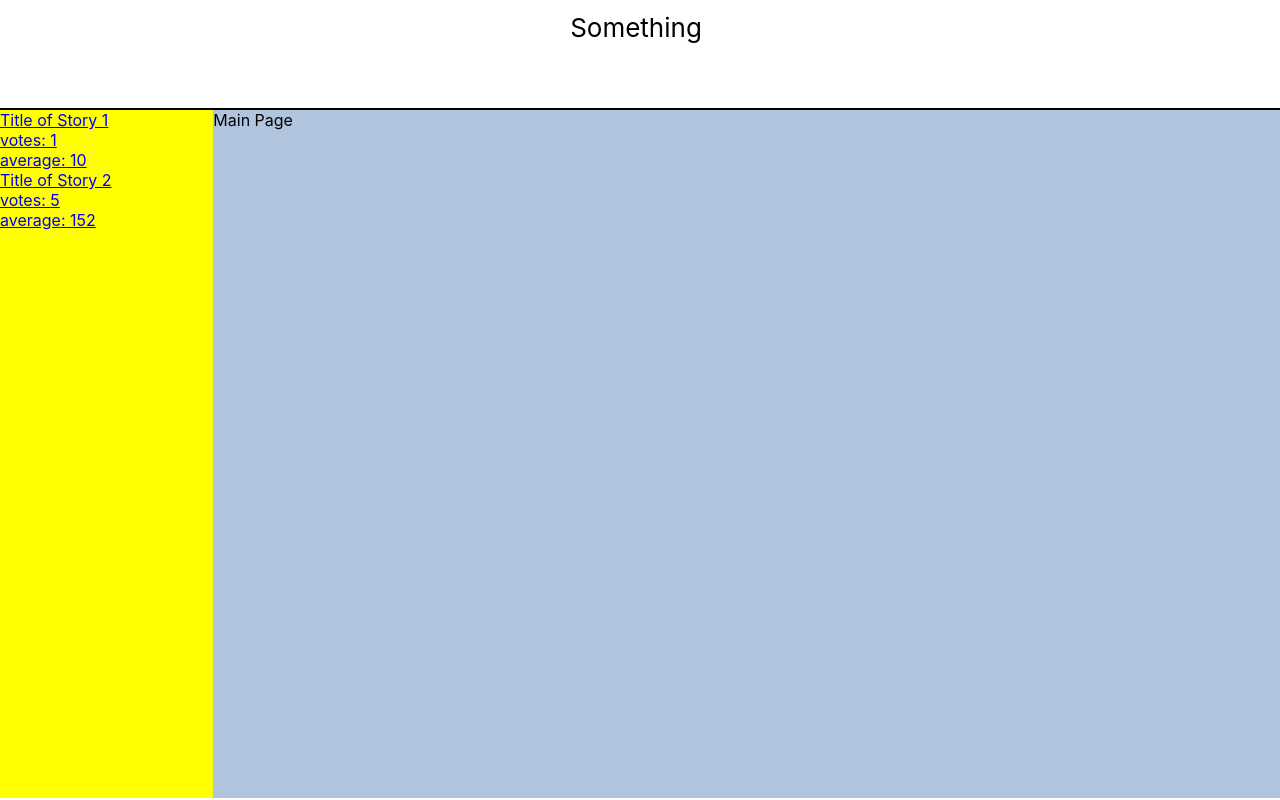
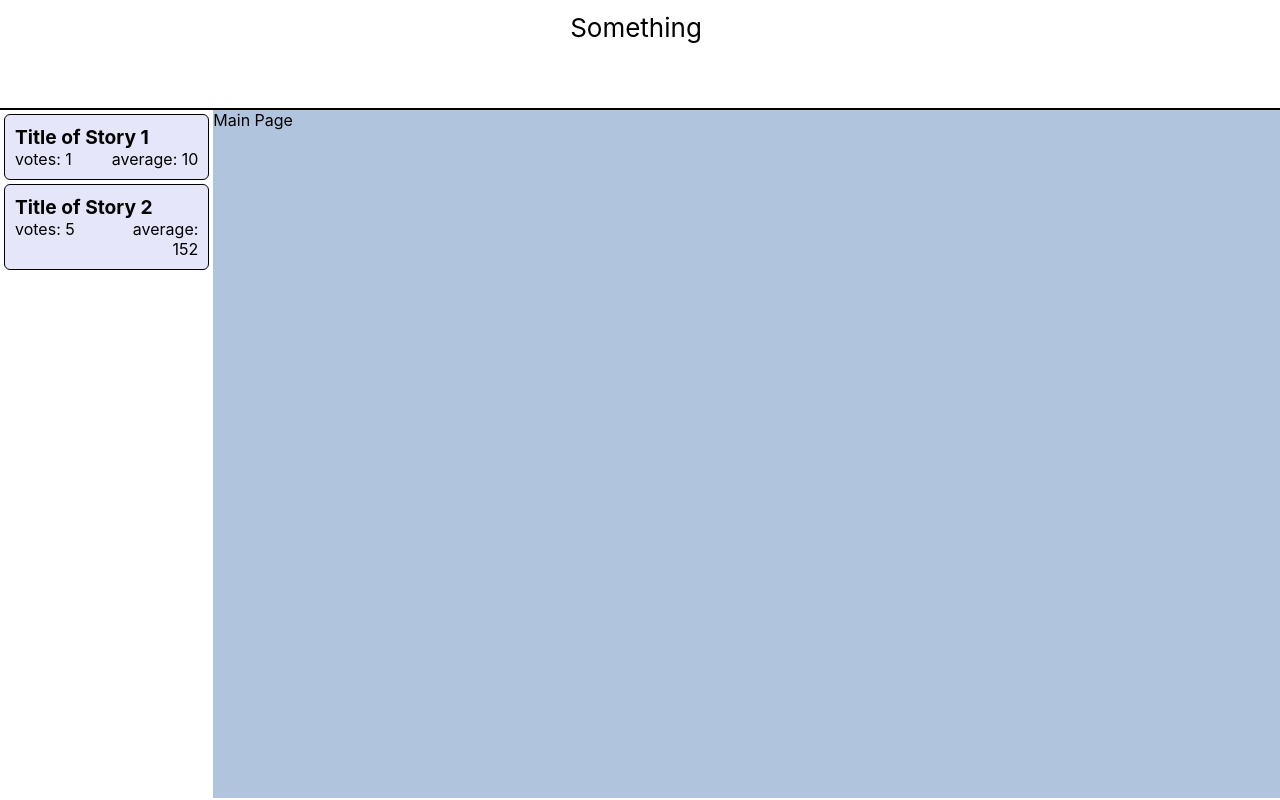
Before and after one commit to MyTurnyet/fast-wisdom-ui, a React (Create React App) app: page /home in a window 1280 px wide. Built offline with nearby package versions, Linux system fonts and the light colour scheme.

Commit message:
added styles and changed title

```diff
--- a/src/App.scss
+++ b/src/App.scss
@@ -9,13 +9,11 @@
 }
 
 .app-layout {
-  background-color: olivedrab;
   display: flex;
   height: 86vh;
   flex-direction: row;
 
 .left-nav {
-  background-color: yellow;
   flex: 1;
 }
 
--- a/src/components/StoryLink.tsx
+++ b/src/components/StoryLink.tsx
@@ -1,5 +1,6 @@
 import { StoryInformation } from '../services/StoryDataService';
 import { NavLink } from 'react-router-dom';
+import './storyLink.scss';
 
 export interface StoryLinkParams {
     story: StoryInformation
@@ -7,9 +8,14 @@ export interface StoryLinkParams {
 
 export const StoryLink = (props: StoryLinkParams) => {
     return (
-        <NavLink to={`/story/${props.story.storyId}`} title={`storyLink${props.story.storyId}`}>
-            <div>{props.story.title}</div>
-            <div>votes: {props.story.numberOfVotes}</div>
-            <div>average: {props.story.voteAverage}</div>
+        <NavLink
+            className={'StoryLink'}
+            to={`/story/${props.story.storyId}`}
+            title={props.story.title}>
+            <div className={'title'}>{props.story.title}</div>
+            <div className={'footer'}>
+                <div className={'votes'}>votes: {props.story.numberOfVotes}</div>
+                <div className={'average'}>average: {props.story.voteAverage}</div>
+            </div>
         </NavLink>);
 }
--- /dev/null
+++ b/src/components/storyLink.scss
@@ -0,0 +1,36 @@
+.StoryLink {
+  display: flex;
+  flex-direction: column;
+  border-radius: 6px;
+  background-color: lavender;
+  border-color: black;
+  border-width: 1px;
+  border-style: solid;
+  margin: 4px;
+  padding: 10px;
+  text-decoration: none;
+  color: black;
+
+  & .title {
+    font-size: larger;
+    font-weight: bold;
+  }
+
+  & .footer {
+    display: flex;
+    justify-content: center;
+    align-content: space-between;
+    flex-direction: row;
+
+    & .votes {
+      flex: 2;
+      text-align: left;
+    }
+
+    & .average {
+      flex: 2;
+      text-align: right;
+    }
+  }
+
+}
```
Also changed, not shown: 1 other file (tests, documents, lock files or other folders).
